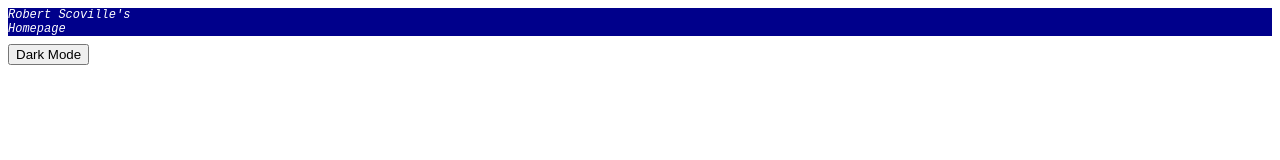
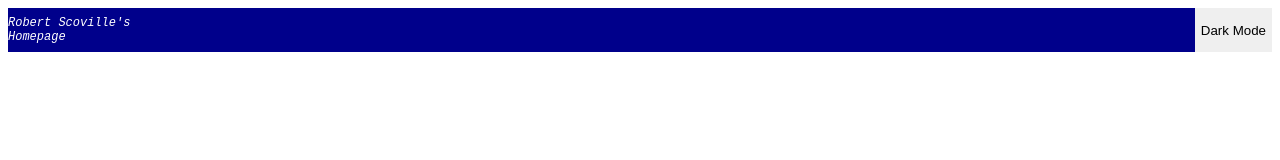
Before and after one commit to rscoville25/rscoville25.github.io, a plain HTML site: page index.html in a window 1280 px wide. Drawn offline with Linux system fonts and the light colour scheme.

Commit message:
style stuff

```diff
--- a/app.js
+++ b/app.js
@@ -6,7 +6,7 @@ function darkMode() {
         document.body.style.backgroundColor = 'white'
         document.body.style.color = 'black'
         lights == true
-    } else {
+    } else if(lights) {
         document.body.style.backgroundColor = 'darkgrey'
         document.body.style.color = 'white'
         lights == false
--- a/index.css
+++ b/index.css
@@ -1,4 +1,5 @@
 .header {
+    display: flex;
     background-color: darkblue;
 }
 
@@ -10,3 +11,11 @@
     text-shadow: black;
     font-size: 12px;
 }
+
+.header-dark {
+    margin-left: auto;
+    border: none;
+    box-shadow: inset;
+    cursor: pointer;
+
+}
--- a/index.html
+++ b/index.html
@@ -1,14 +1,16 @@
 <!DOCTYPE html>
 <html>
     <head>
+        <meta charset="utf-8">
         <link rel="stylesheet" href="index.css">
         <title>bruh</title>
     </head>
     <body>
         <div class="header">
             <h1 class="header-title">Robert Scoville's <br>Homepage</h1>
+            <button class="header-dark" id="dark">Dark Mode</button>
         </div>
-        <button id="dark">Dark Mode</button>
+
 
         <script src="app.js"></script>
     </body>
```
